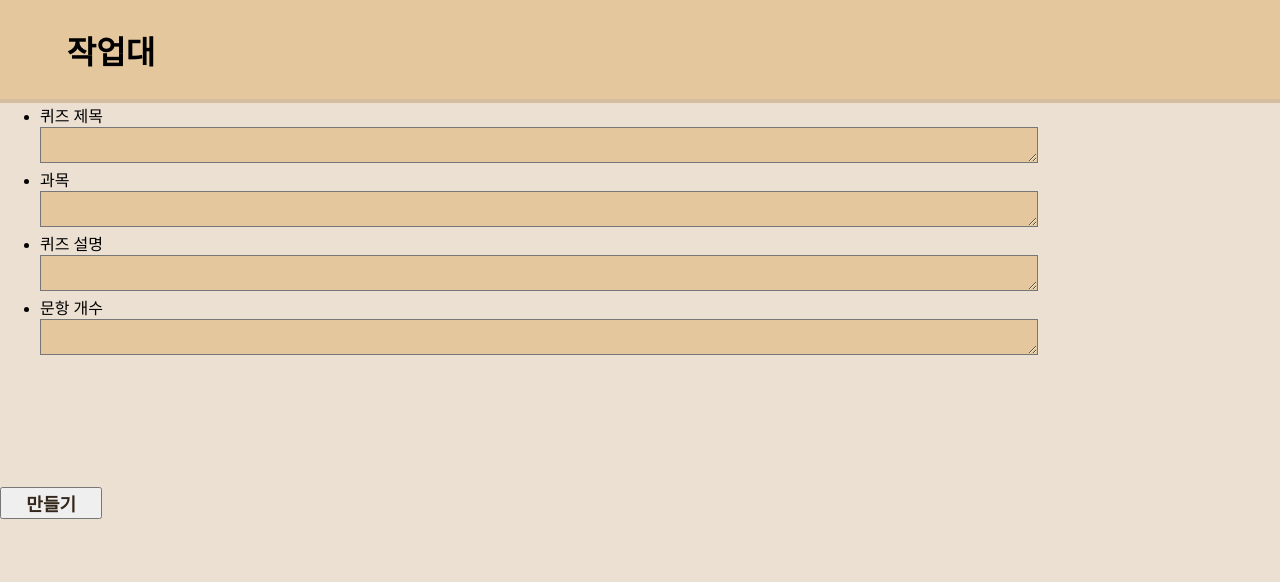
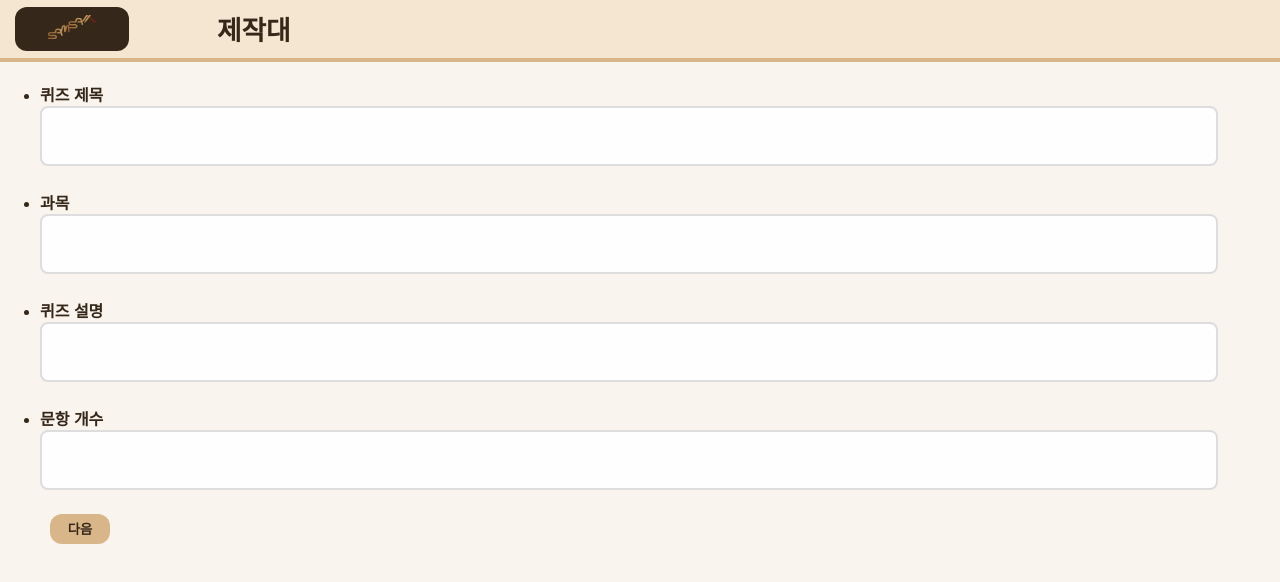
Before and after one commit to Is-This-Merge/SAMSAM, a plain HTML site: page public/create.html in a window 1280 px wide. Drawn offline with Linux system fonts and the light colour scheme; a web font is replaced by a local one.

Commit message:
JIMIN change 11/11

```diff
--- a/public/create.html
+++ b/public/create.html
@@ -1,78 +1,43 @@
 <!DOCTYPE html>
 <html lang="ko">
 <head>
-    <meta charset="UTF-8">
-    <meta name="viewport" content="width=device-width, initial-scale=1.0">
-    <title>제작대</title>
     <link rel="stylesheet" href="../src/styles/common.css">
-    <style>
-		.tap{
-			display:grid;
-			height: 70%;
-			grid-template-columns: 1fr 1fr 1fr 1fr 1fr 1fr;
-			text-align:center;
-			align-content:center;
-			justify-items:center;
-			background:#e5c79d;
-			padding: 0.4%;
-			border-bottom: 4px solid #d4be9f;
-		}
-
-		.btn{
-			font-family: Pretendard-Regular, Arial, system-ui, sans-serif;
-			font-weight: 600;
-			font-size: large;
-			color:rgb(53, 39, 25);
-			text-decoration:none;
-			width:8%;
-            margin-top:10%
-		}
-		.btn:hover{
-			background-color: #d4be9f;
-		}
-        .ansbox{
-            background:#e5c79d;
-            width:80%
-        }
-
-	</style>
+	<link rel="stylesheet" href="../src/styles/home.css">
+    <link rel="stylesheet" href="../src/styles/create.css">
+    <title>SAMSAM</title>
 </head>
-<body style="margin:0; background-color:#ebe0d2">
+<body>
     <header style="margin:0;" class="tap">
-
-        <h1>
-            작업대
-        </h1>
+		<div class="logo">
+			<a href="../index.html">
+				<img src="../src/assets/image/samsamicon.png" alt="SAMSAM" title="SAMSAM">
+			</a>
+    	</div>
+        <div style="font-size:20pt;font-weight:600;color: var(--text);">
+            제작대
+        </div>
     </header>
     <ul style="margin:0;">
-        <li>
+        <li class="makingq" style="font-weight:600;">
             퀴즈 제목
-            <div></div>
-            <textarea class="ansbox">
-
-            </textarea>
         </li>
-        <li>과목
-            <div></div>
-            <textarea class="ansbox">
-
-            </textarea>
+        <div></div>
+        <textarea></textarea>
+        <li class="makingq" style="font-weight:600;">과목
         </li>
-        <li>퀴즈 설명
-            <div></div>
-            <textarea class="ansbox">
-
-            </textarea>
+        <div></div>
+        <textarea></textarea>
+        <li class="makingq" style="font-weight:600;">퀴즈 설명
         </li>
-        <li>문항 개수
-            <div></div>
-            <textarea class="ansbox">
-
-            </textarea>
+        <div></div>
+        <textarea></textarea>
+        <li class="makingq" style="font-weight:600;">문항 개수
         </li>
+        <div></div>
+        <textarea></textarea>
     </ul>
-    <button class="btn">
-        만들기
+    <button class="makingbtn" style="font-weight:600">
+        다음
     </button>
 </body>
 </html>
--- /dev/null
+++ b/src/styles/create.css
@@ -0,0 +1,36 @@
+.makingq {
+    color: var(--text);
+    margin-top: 20px;
+}
+.makingbtn{
+    color:var(--text);
+    width:60px;
+    height:30px;
+    margin-top:20px;
+    margin-left:50px;
+    background:var(--shadow);
+    border:1px solid
+    border-color:var(--text);
+    border-radius:var(--radius);
+    outline: none;
+}
+.makingbtn:hover{
+    color:var(--card);
+    transform: translateY(-2px);
+    background:var(--hov);
+    box-shadow: 0 2.5px 0 0 var(--shadow);
+}
+textarea {
+  width: 95%;              /* 부모 요소 기준으로 가로 꽉 채움 */
+  height: 60px;             /* 일정한 세로 높이 */
+  resize: none;             /* 크기 조절 금지 (원하면 'both'로 바꾸기) */
+  padding: 10px;            /* 안쪽 여백 */
+  border: 2px solid #ddd;   /* 부드러운 테두리 */
+  border-radius: 8px;       /* */
+  font-size: 15px;          /* 글자 크기 */
+  font-family: "Pretendard", sans-serif;
+  box-sizing: border-box;   /* padding 포함한 크기 계산 */
+  outline: none;            /* 포커스 시 파란 외곽선 제거 */
+  transition: all 0.2s ease;
+  background-color: #fefefe;
+}
```
